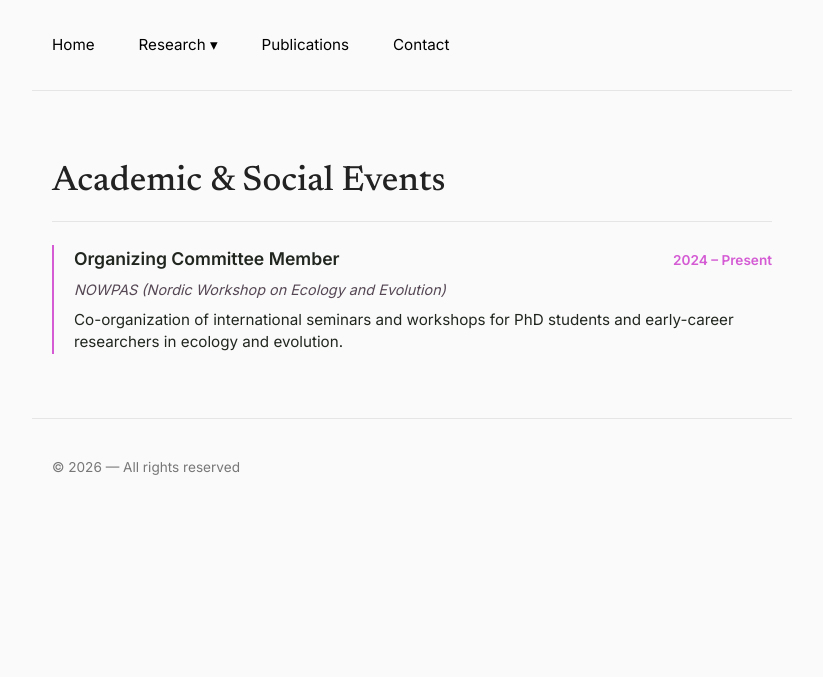
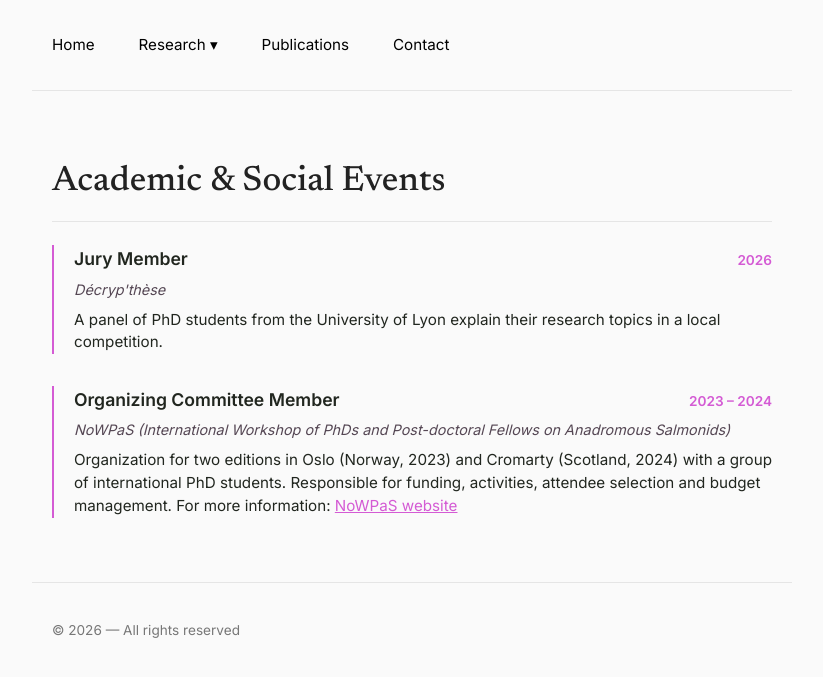
Before and after one commit to mdebelgarric/mdebelgarric.github.io, a Jekyll site: the page built from social.md, in a window 1280 px wide. Shown: the top 677 px of the page, without its empty margins (228-1051 px from the left). Built offline with Jekyll 4.4.1, drawn with Linux system fonts in a browser that asks for light colours.

Commit message:
complete social research

```diff
--- a/social.md
+++ b/social.md
@@ -8,11 +8,22 @@ permalink: /research/social/
 
 <div class="research-item">
   <div class="research-header">
-    <span class="research-role">Organizing Committee Member</span>
-    <span class="research-dates">2024 – Present</span>
+    <span class="research-role">Jury Member</span>
+    <span class="research-dates">2026</span>
   </div>
-  <div class="research-location">NOWPAS (Nordic Workshop on Ecology and Evolution)</div>
+  <div class="research-location">Décryp'thèse</div>
   <div class="research-detail">
-    Co-organization of international seminars and workshops for PhD students and early-career researchers in ecology and evolution.
+    A panel of PhD students from the University of Lyon explain their research topics in a local competition.
   </div>
 </div>
+
+<div class="research-item">
+  <div class="research-header">
+    <span class="research-role">Organizing Committee Member</span>
+    <span class="research-dates">2023 – 2024</span>
+  </div>
+  <div class="research-location">NoWPaS (International Workshop of PhDs and Post-doctoral Fellows on Anadromous Salmonids)</div>
+  <div class="research-detail">
+    Organization for two editions in Oslo (Norway, 2023) and Cromarty (Scotland, 2024) with a group of international PhD students. Responsible for funding, activities, attendee selection and budget management. For more information: <a href="https://nowpas.wordpress.com/about/" target="_blank" rel="noopener noreferrer">NoWPaS website</a>
+  </div>
+</div>
```
Also changed, not shown: publications.md (+1 -1 lines).
